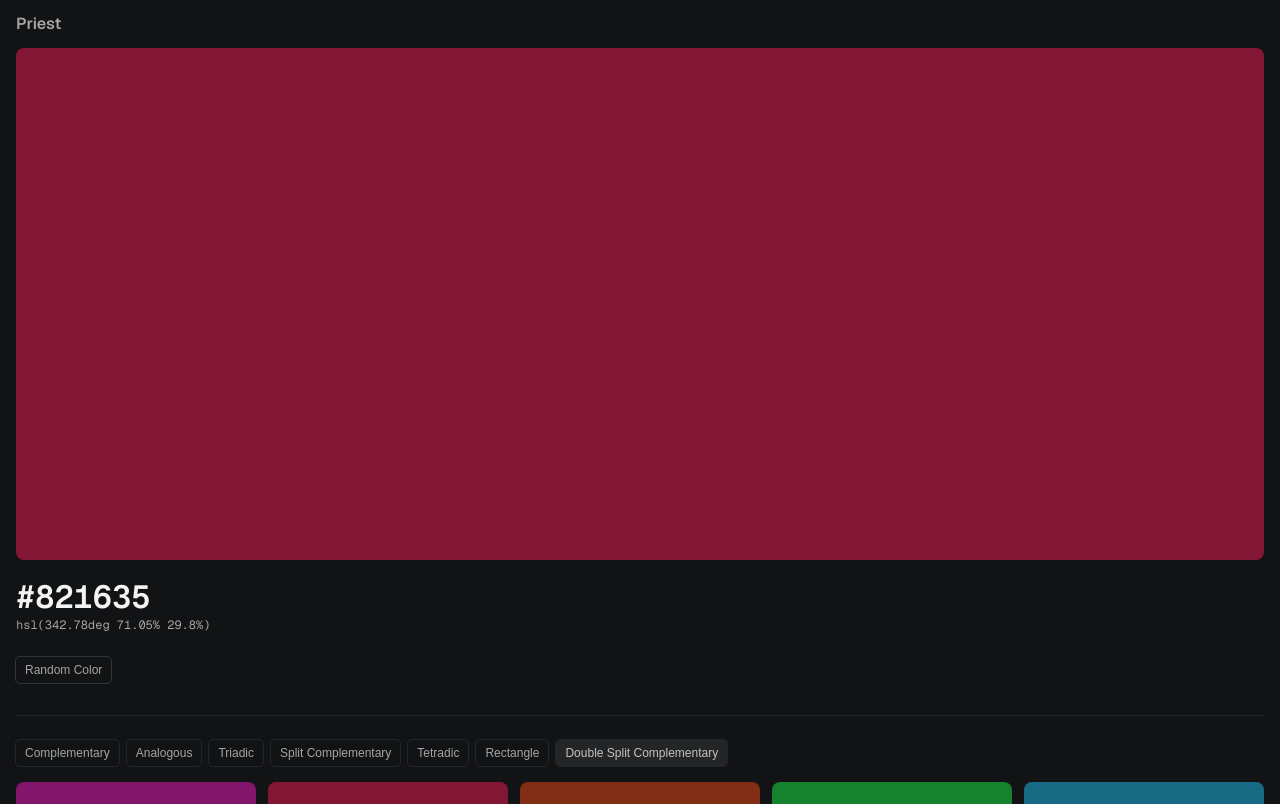
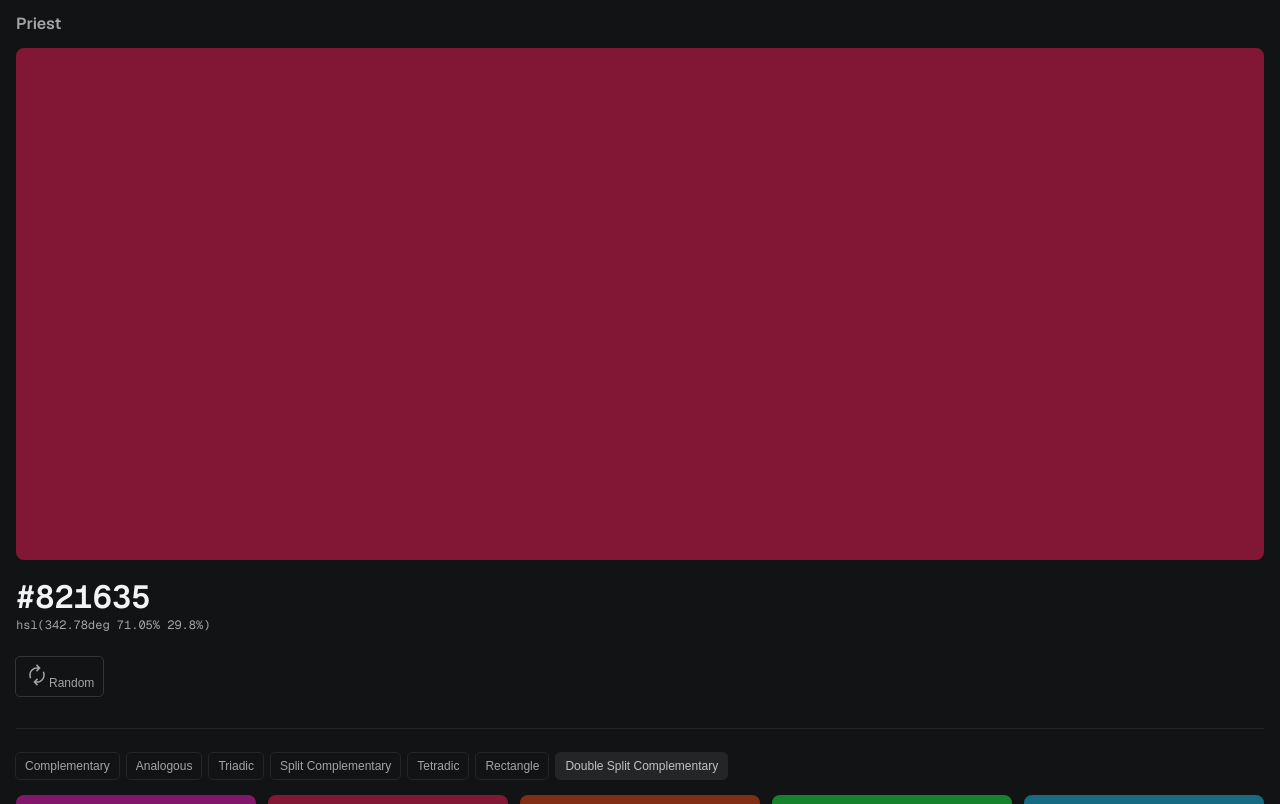
Before and after one commit to r-sp/priest, a Next.js app: page / in a window 1280 px wide. Shown: the top 804 px of the page. Built offline with nearby package versions, Linux system fonts and the light colour scheme.

Commit message:
add metadata card

```diff
--- a/src/components/color.tsx
+++ b/src/components/color.tsx
@@ -58,15 +58,27 @@ export default function Color(props: { hsv: { h: number; s: number; v: number; a
         </div>
         <div className="color-overlay" aria-hidden="true" onClick={() => setPicker(!picker)}></div>
       </div>
+      <div className="color-info">
+        <pre className="color-metadata">
           <code className="color-hex" role="heading" aria-level={2}>
             {colorHEX}
           </code>
           <code className="color-hsl" role="none">
             {colorHSL}
           </code>
-      <button className="color-random" aria-label="generate random color" onClick={() => setHsva(randomColor)}>
-        <span>Random Color</span>
+        </pre>
+        <div className="color-tool">
+          <button className="color-random btn" aria-label="generate random color" onClick={() => setHsva(randomColor)}>
+            <svg height="24" width="24" viewBox="0 0 24 24" fill="none" xmlns="http://www.w3.org/2000/svg">
+              <path
+                fill="currentColor"
+                d="M5.16725 15.627C4.86475 15.0642 4.63625 14.4831 4.48175 13.8838C4.32725 13.2843 4.25 12.673 4.25 12.05C4.25 9.88717 5.00258 8.0465 6.50775 6.528C8.01292 5.00933 9.84367 4.25 12 4.25H12.7808L10.9308 2.4L11.9845 1.34625L15.6385 5L11.9845 8.65375L10.9308 7.6L12.7808 5.75H12C10.2628 5.75 8.78683 6.3615 7.572 7.5845C6.35733 8.80767 5.75 10.2962 5.75 12.05C5.75 12.4642 5.79517 12.8779 5.8855 13.2912C5.976 13.7047 6.11158 14.1083 6.29225 14.502L5.16725 15.627ZM12.0155 22.6538L8.3615 19L12.0155 15.3462L13.0693 16.4L11.2192 18.25H12C13.7372 18.25 15.2132 17.6385 16.428 16.4155C17.6427 15.1923 18.25 13.7038 18.25 11.95C18.25 11.5358 18.2048 11.1221 18.1145 10.7087C18.024 10.2952 17.8884 9.89167 17.7078 9.498L18.8328 8.373C19.1353 8.93583 19.3637 9.51692 19.5182 10.1163C19.6727 10.7158 19.75 11.327 19.75 11.95C19.75 14.1128 18.9974 15.9535 17.4923 17.472C15.9871 18.9907 14.1563 19.75 12 19.75H11.2192L13.0693 21.6L12.0155 22.6538Z"
+              />
+            </svg>
+            <span>Random</span>
           </button>
+        </div>
+      </div>
       <ColorHarmony hsv={hsva} />
     </section>
   );
```
Lines whose indentation alone changed are shown as unchanged.
